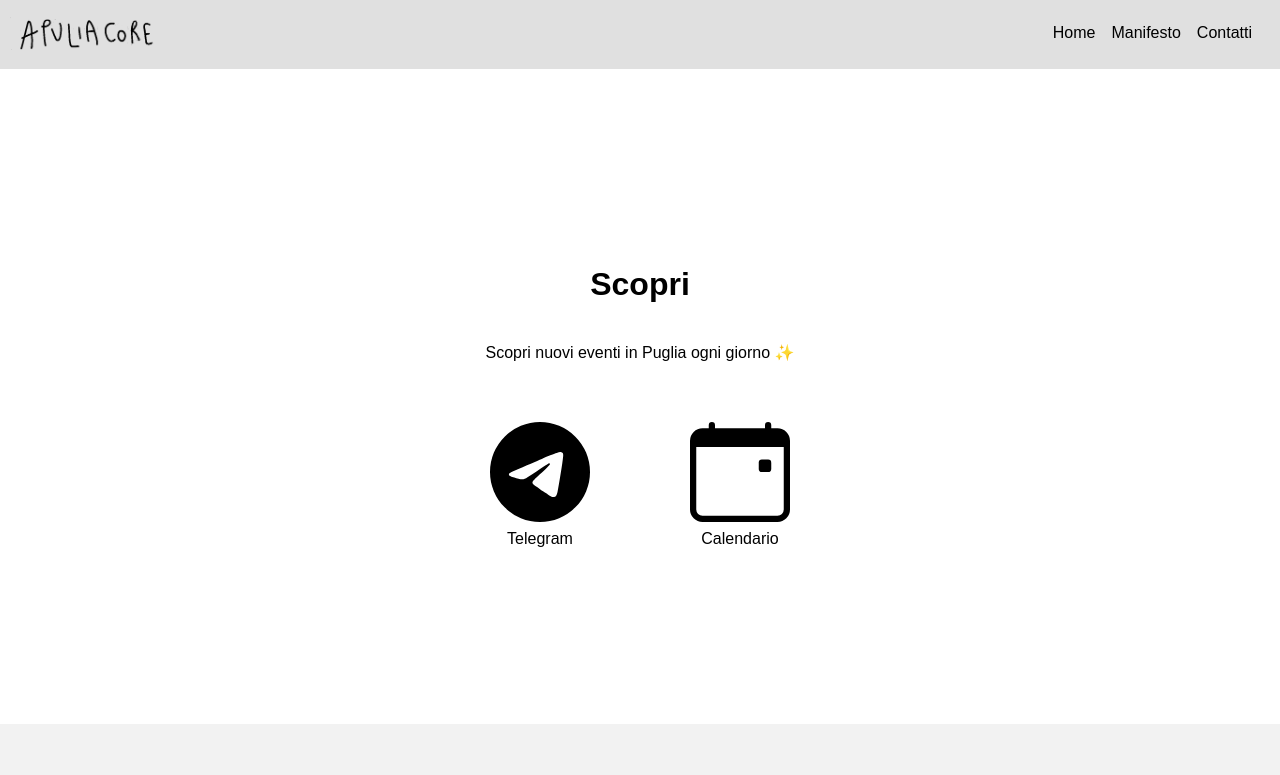
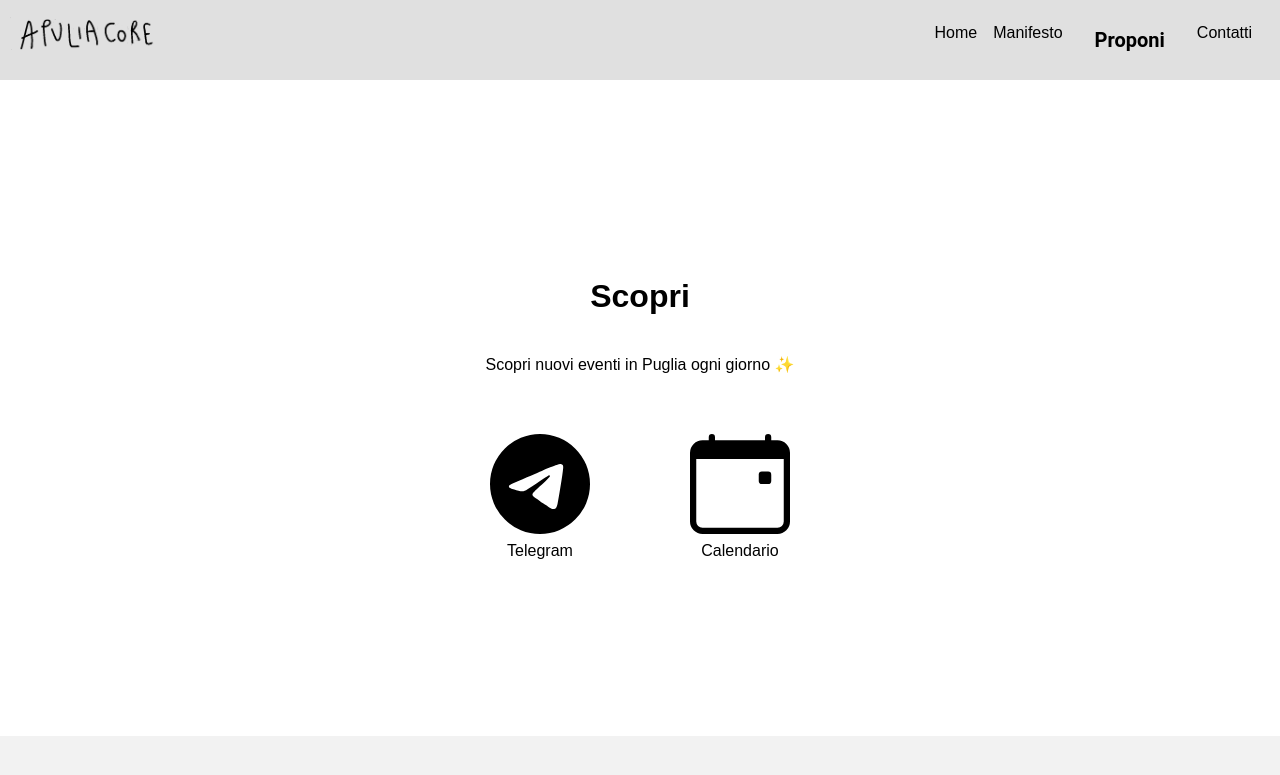
Before and after one commit to apuliacore/apuliacore.github.com, a Jekyll site: the page built from index.html, in a window 1280 px wide and 900 px high. Shown: the top 775 px of the window. Built offline with Jekyll 4.4.1, drawn with Linux system fonts in a browser that asks for light colours.

Commit message:
Update mobile menu

```diff
--- a/_layouts/default.html
+++ b/_layouts/default.html
@@ -17,6 +17,7 @@
         <ol style="display: flex; list-style-type: none;">
           <li class="nav-el"><a href="/">Home</a></li>
           <li class="nav-el"><a href="/manifesto.html">Manifesto</a></li>
+          <li><a class="menu__item" href="https://t.me/apuliacore_chatbot">Proponi</a></li>
           <li class="nav-el"><a href="/contatti.html">Contatti</a></li>
         </ol>
       </div>
@@ -28,7 +29,8 @@
         <ul class="menu__box">
           <li><a class="menu__item" href="/">Home</a></li>
           <li><a class="menu__item" href="/manifesto.html">Manifesto</a></li>
-          <li><a class="menu__item" href="/proponi_evento.html">Proponi</a></li>
+          <li><a class="menu__item" href="https://t.me/apuliacore_chatbot">Proponi</a></li>
+          <li class="nav-el"><a href="/contatti.html">Contatti</a></li>
         </ul>
       </div>
     </div>
```
